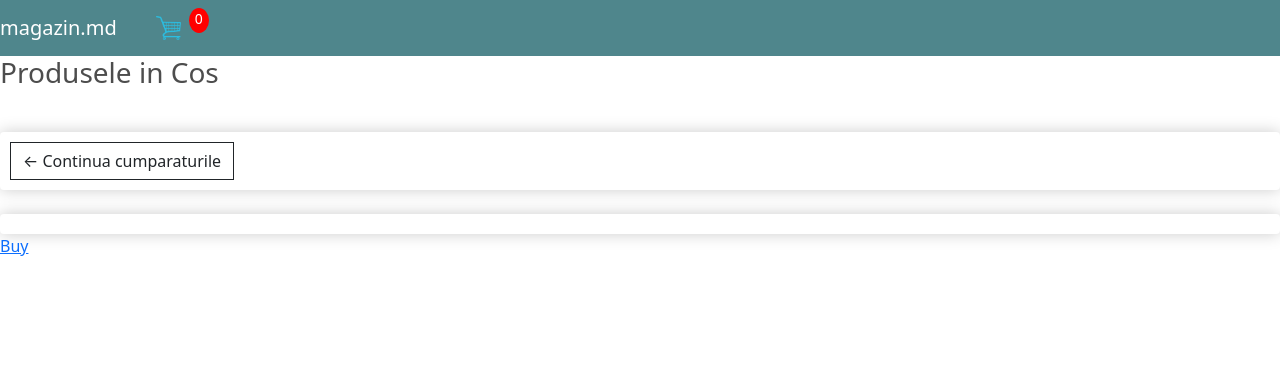
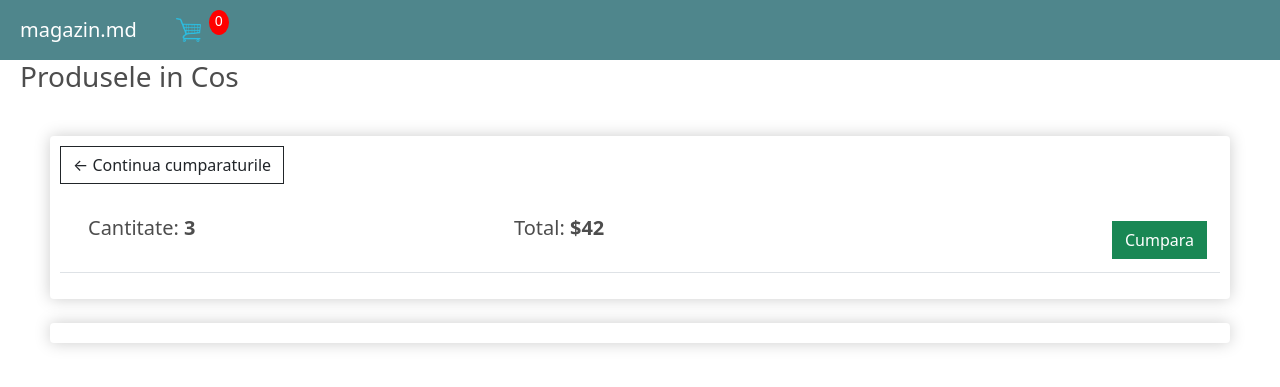
Before and after one commit to BalaurZmeu/DjangoShop, a Django app: page /cart/ in a window 1280 px wide. Shown: the top 387 px of the page. Run offline with Django 5.2, Linux system fonts and the light colour scheme; lists and menus that the app fills with data are empty.

Commit message:
Changed the cart template

```diff
--- a/django_shop/static/css/main.css
+++ b/django_shop/static/css/main.css
@@ -9,13 +9,19 @@
 h5,
 h6 {
     color: hsl(0, 0%, 30%);
+    margin-left: 20px;
 }
 
 .box-element {
+    margin: 0 50px;
     box-shadow: hsl(0, 0%, 80%) 0 0 16px;
     background-color: #fff;
     border-radius: 4px;
     padding: 10px;
+}
+
+.navbar {
+    padding: 10 20px;
 }
 
 .thumbnail {
@@ -67,6 +73,11 @@
     border-radius: 0;
 }
 
+.btn-success {
+    float: right;
+    margin: 5px;
+}
+
 .row-image {
     width: 100px;
 }
--- a/django_shop/store/templates/store/cart.html
+++ b/django_shop/store/templates/store/cart.html
@@ -14,11 +14,25 @@
         <a class="btn btn-outline-dark" href="{% url 'store' %}">
           &#x2190; Continua cumparaturile
         </a>
+
+        <br>
+        <br>
+        <table class="table">
+          <tr>
+            <th><h5>Cantitate: <strong>3</strong></h5></th>
+            <th><h5>Total: <strong>$42</strong></h5></th>
+            <th>
+              <a class="btn btn-success"
+                href="{% url 'checkout' %}">
+                Cumpara
+              </a>
+            </th>
+          </tr>
+        </table>
       </div>
       <br>
       <div class="box-element">
       </div>
     </div>
   </div>
-  <a href="{% url 'checkout' %}">Buy</a>
 {% endblock %}
```
